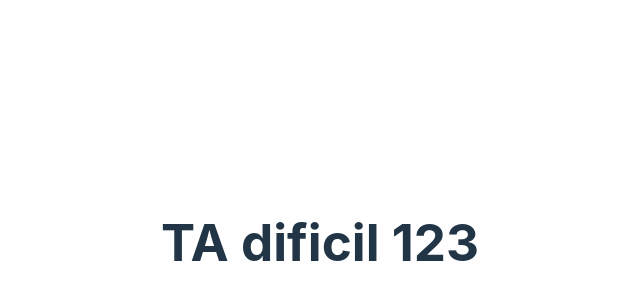
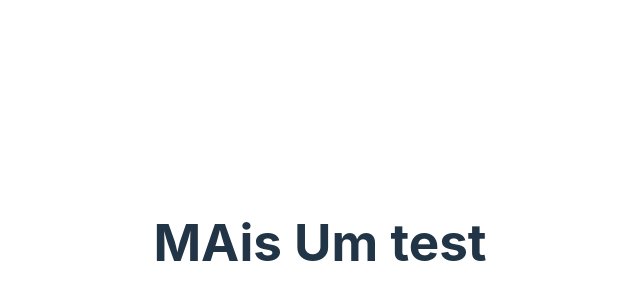
Before and after one commit to ARPDev-Desenvolvimento/init-react-vite-v4, a React (Vite) app: page / in a window 1280 px wide. Shown: the part 158-458 px from the top of the page, without its empty margins (320-960 px from the left). Built offline with nearby package versions, Linux system fonts and the light colour scheme.

Commit message:
Synchronized changes from pull request 16: update

```diff
--- a/src/App.tsx
+++ b/src/App.tsx
@@ -3,7 +3,7 @@ import "./App.css";
 function App() {
   return (
     <>
-      <h1>TA dificil 123</h1>
+      <h1>MAis Um test</h1>
     </>
   );
 }
```
